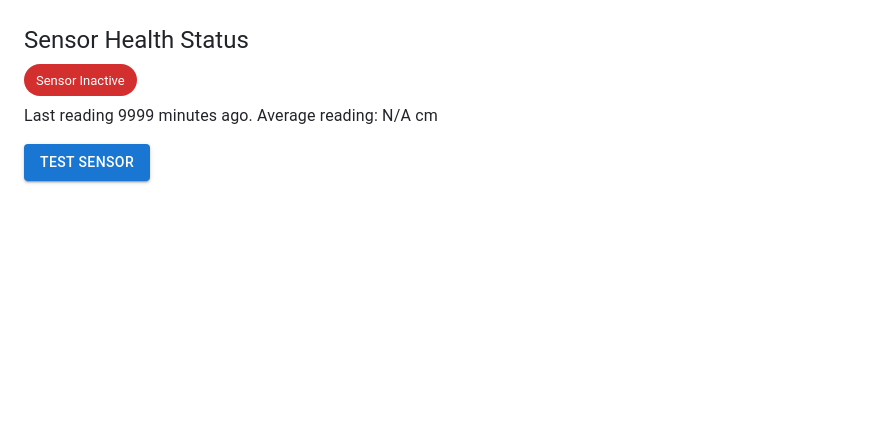
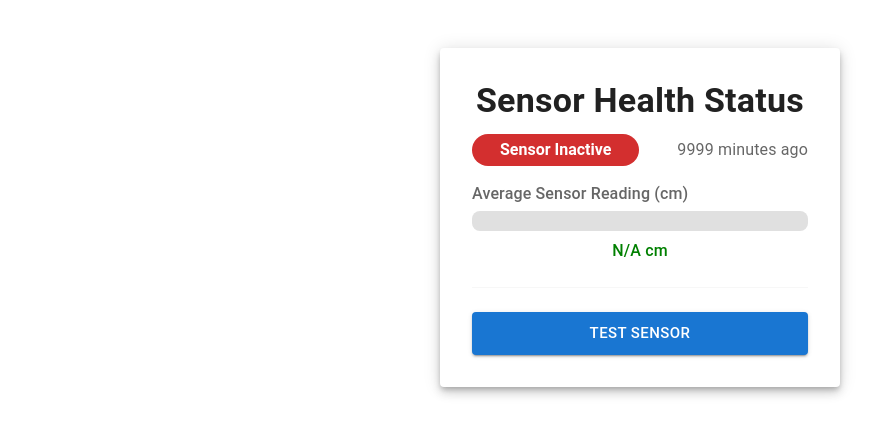
Before and after one commit to SenuraUpesh2002/Research-Project-SLIIT, a React (Vite) app in the folder client/: page /sensor-health in a window 1280 px wide. Shown: the top 436 px of the page, without its empty margins (0-885 px from the left). Built offline with nearby package versions, Linux system fonts and the light colour scheme; no server answers.

Commit message:
Updated MUI components

```diff
--- a/client/src/ComponentHome/SensorHealth.jsx
+++ b/client/src/ComponentHome/SensorHealth.jsx
@@ -1,28 +1,48 @@
-import React, { useEffect, useState } from 'react';
+import React, { useEffect, useState } from "react";
 import {
-  Box, Typography, Table, TableBody, TableCell, TableContainer,
-  TableHead, TableRow, Paper, Button, CircularProgress, Chip
-} from '@mui/material';
-import axios from 'axios';
+  Box,
+  Typography,
+  Paper,
+  Button,
+  CircularProgress,
+  Chip,
+  Snackbar,
+  Alert,
+  Tooltip,
+  LinearProgress,
+  Divider,
+  Stack,
+} from "@mui/material";
+import axios from "axios";
 
-const API_BASE = 'http://localhost:8081';
+const API_BASE = "http://localhost:8081";
 
 function SensorHealth() {
-  const [health, setHealth] = useState({ active: false, diffMins: 0, avgReading: 0 });
+  const [health, setHealth] = useState({
+    active: false,
+    diffMins: 0,
+    avgReading: 0,
+  });
   const [loadingHealth, setLoadingHealth] = useState(true);
-  const [testMessage, setTestMessage] = useState('');
+  const [testMessage, setTestMessage] = useState("");
+  const [openSnackbar, setOpenSnackbar] = useState(false);
+  const [snackbarSeverity, setSnackbarSeverity] = useState("info");
 
   // Fetch sensor health status every 30 secs
   const fetchHealth = () => {
     setLoadingHealth(true);
-    axios.get(`${API_BASE}/sensor/health`)
-      .then(res => {
+    axios
+      .get(`${API_BASE}/sensor/health`)
+      .then((res) => {
         setHealth(res.data);
         setLoadingHealth(false);
       })
       .catch(() => {
         setHealth({ active: false, diffMins: 9999, avgReading: 0 });
         setLoadingHealth(false);
+        setSnackbarSeverity("error");
+        setTestMessage("Unable to get sensor health status.");
+        setOpenSnackbar(true);
       });
   };
 
@@ -33,36 +53,119 @@ function SensorHealth() {
   }, []);
 
   const triggerTestSensor = () => {
-    setTestMessage('');
-    axios.post(`${API_BASE}/sensor/test`)
-      .then(res => {
+    setTestMessage("");
+    axios
+      .post(`${API_BASE}/sensor/test`)
+      .then((res) => {
         setTestMessage(res.data.message);
+        setSnackbarSeverity("success");
+        setOpenSnackbar(true);
       })
       .catch(() => {
-        setTestMessage('Test failed to trigger.');
+        setTestMessage("Test failed to trigger.");
+        setSnackbarSeverity("error");
+        setOpenSnackbar(true);
       });
   };
 
+  const handleCloseSnackbar = () => {
+    setOpenSnackbar(false);
+  };
+
+  const progressValue = health.avgReading
+    ? Math.min((health.avgReading / 37.78) * 100, 100)
+    : 0;
+
   return (
-    <Box sx={{ p: 3 }}>
-      <Typography variant="h5" gutterBottom>Sensor Health Status</Typography>
+    <Paper elevation={6} sx={{ p: 4, maxWidth: 400, mx: "auto", mt: 6 }}>
+      <Typography variant="h4" gutterBottom align="center" fontWeight="bold">
+        Sensor Health Status
+      </Typography>
 
-      {loadingHealth ? (<CircularProgress />) : (
-        <Box sx={{ mb: 2 }}>
+      {loadingHealth ? (
+        <Box sx={{ display: "flex", justifyContent: "center", my: 4 }}>
+          <CircularProgress size={60} thickness={5} />
+        </Box>
+      ) : (
+        <>
+          <Stack
+            direction="row"
+            justifyContent="space-between"
+            alignItems="center"
+            mb={2}
+          >
             <Chip
               label={health.active ? "Sensor Active" : "Sensor Inactive"}
               color={health.active ? "success" : "error"}
               size="medium"
+              sx={{ fontWeight: "bold", fontSize: 16, px: 2, py: 1 }}
             />
-          <Typography sx={{ mt: 1 }}>
-            Last reading {Math.round(health.diffMins)} minutes ago. Average reading: {health.avgReading ? health.avgReading.toFixed(2) : "N/A"} cm
+            <Tooltip title="Minutes since last sensor reading">
+              <Typography variant="subtitle1" color="text.secondary">
+                {Math.round(health.diffMins)} minutes ago
+              </Typography>
+            </Tooltip>
+          </Stack>
+
+          <Box mb={3}>
+            <Typography gutterBottom fontWeight="medium" color="text.secondary">
+              Average Sensor Reading (cm)
+            </Typography>
+            <LinearProgress
+              variant="determinate"
+              value={progressValue}
+              sx={{
+                height: 20,
+                borderRadius: 2,
+                backgroundColor: "#e0e0e0",
+                "& .MuiLinearProgress-bar": {
+                  bgcolor: progressValue > 80 ? "error.main" : "success.main",
+                  transition: "width 1s ease-in-out",
+                },
+              }}
+            />
+            <Typography
+              mt={1}
+              variant="body1"
+              align="center"
+              fontWeight="medium"
+              color={progressValue > 80 ? "error.main" : "green"}
+            >
+              {health.avgReading ? health.avgReading.toFixed(2) : "N/A"} cm
             </Typography>
           </Box>
+
+          <Divider sx={{ mb: 3 }} />
+
+          <Button
+            variant="contained"
+            color="primary"
+            fullWidth
+            size="large"
+            onClick={triggerTestSensor}
+            aria-label="Test Sensor Button"
+          >
+            Test Sensor
+          </Button>
+        </>
       )}
 
-      <Button variant="contained" onClick={triggerTestSensor} sx={{ mb: 1 }}>Test Sensor</Button>
-      {testMessage && <Typography>{testMessage}</Typography>}
-    </Box>
+      {/* Snackbar for feedback */}
+      <Snackbar
+        open={openSnackbar}
+        autoHideDuration={4000}
+        onClose={handleCloseSnackbar}
+        anchorOrigin={{ vertical: "bottom", horizontal: "center" }}
+      >
+        <Alert
+          onClose={handleCloseSnackbar}
+          severity={snackbarSeverity}
+          sx={{ width: "100%" }}
+        >
+          {testMessage}
+        </Alert>
+      </Snackbar>
+    </Paper>
   );
 }
 
```
Lines whose indentation alone changed are shown as unchanged.
